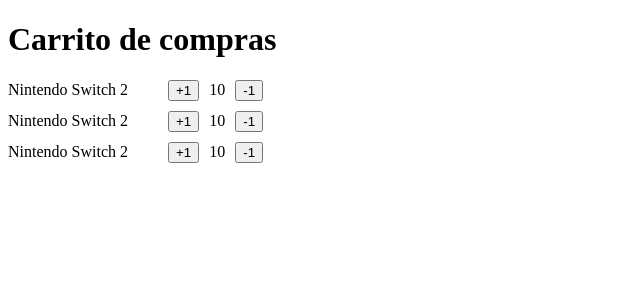
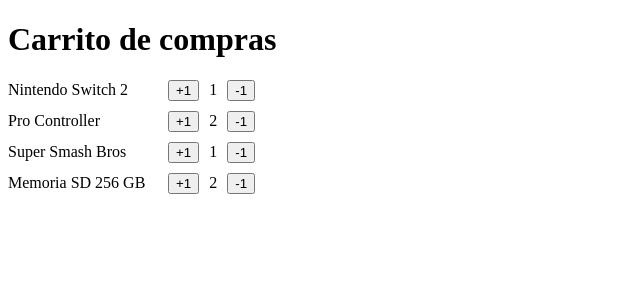
Before and after one commit to fhermq/react-first-steps, a React (Vite) app: page / in a window 1280 px wide. Shown: the top 300 px of the page, without its empty margins (0-640 px from the left). Built offline with nearby package versions, Linux system fonts and the light colour scheme.

Commit message:
Se agregan Props para componentes

```diff
--- a/src/FirstStepsApp.tsx
+++ b/src/FirstStepsApp.tsx
@@ -13,9 +13,10 @@
         // </>
         <>
             <h1>Carrito de compras</h1>
-            <ItemCounter />
-            <ItemCounter />
-            <ItemCounter />
+            <ItemCounter name="Nintendo Switch 2" quantity={1}/>
+            <ItemCounter name="Pro Controller" quantity={2} />
+            <ItemCounter name="Super Smash Bros" quantity={1} />
+            <ItemCounter name="Memoria SD 256 GB" quantity={2} />
         </>
     );
 }
--- a/src/shopping-cart/ItemCounter.tsx
+++ b/src/shopping-cart/ItemCounter.tsx
@@ -1,20 +1,25 @@
 import type { CSSProperties } from "react"
 
-const myStyles:CSSProperties = {
-    display:'flex',
+interface ItemCounterProps {
+    name: string;
+    quantity?: number;
+}
+
+const myStyles: CSSProperties = {
+    display: 'flex',
     alignItems: 'center',
     gap: 10,
     marginTop: 10,
 }
 
-export const ItemCounter = () => {
+export const ItemCounter = ({name,quantity}:ItemCounterProps) => {
     return (
         <section style={myStyles}>
             <span style={{
                 width: 150,
-        }}>Nintendo Switch 2</span>
+            }}>{name}</span>
             <button>+1</button>
-        <span>10</span>
+            <span>{quantity}</span>
             <button>-1</button>
         </section>
     )
```
Lines whose indentation alone changed are shown as unchanged.
